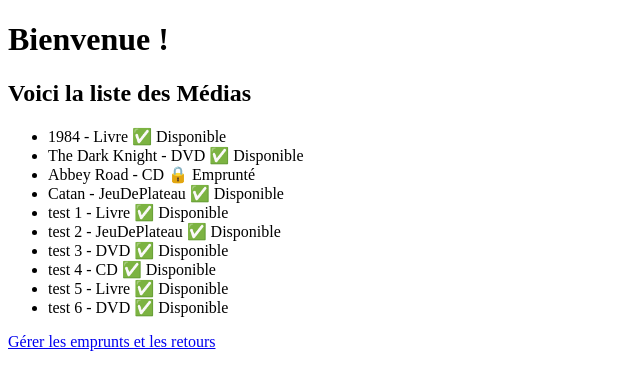
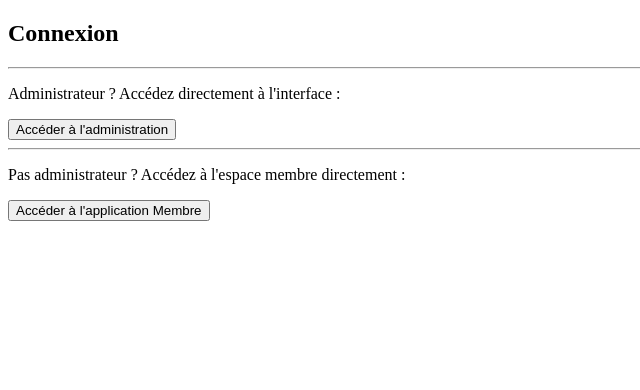
Before and after one commit to safir-github/gestion-mediatheque, a Django app: page / in a window 1280 px wide. Shown: the top 390 px of the page, without its empty margins (0-640 px from the left). Run offline with Django 5.2, Linux system fonts and the light colour scheme; data comes from the database, SQL or seed files in the repository.

Commit message:
quelques changement importants avec work-3

```diff
--- a/bibliotheque/models.py
+++ b/bibliotheque/models.py
@@ -3,7 +3,18 @@
 from django.utils.timezone import now
 from django.utils import timezone
 from datetime import timedelta
+from django.contrib.auth.models import AbstractUser
 
+
+class CustomUser(AbstractUser):
+    ROLE_CHOICES = (
+        ('bibliothecaire', 'Bibliothécaire'),
+        ('emprunteur', 'Emprunteur'),
+    )
+    role = models.CharField(max_length=15, choices=ROLE_CHOICES, default='emprunteur')
+
+    def is_bibliothecaire(self):
+        return self.role == 'bibliothecaire'
 
 
 class Membre(models.Model):
--- a/bibliotheque/templates/bibliotheque/liste_medias.html
+++ b/bibliotheque/templates/bibliotheque/liste_medias.html
@@ -20,6 +20,9 @@
 
 
 
+
+
+    <h1>Bienvenue Admin !</h1>
     <h2>Gestions des emprunts et des retours</h2>
 
     <ul>
--- a/gestion_media/settings.py
+++ b/gestion_media/settings.py
@@ -128,4 +128,6 @@
 # Default primary key field type
 # https://docs.djangoproject.com/en/5.1/ref/settings/#default-auto-field
 
+AUTH_USER_MODEL = 'bibliotheque.CustomUser'
+
 DEFAULT_AUTO_FIELD = 'django.db.models.BigAutoField'
--- a/gestion_media/urls.py
+++ b/gestion_media/urls.py
@@ -1,12 +1,14 @@
 from django.contrib import admin
 from django.urls import path, include  # Import de include
 from membre.views import liste_medias  # Importer la vue liste_medias depuis membre
+from membre.views import login_view
 
 
 
 urlpatterns = [
     path('admin/', admin.site.urls),
-    path('', liste_medias, name='accueil'),  # La liste des médias devient la page d'accueil
-    path('membre/', include('membre.urls')),  # Routes spécifiques à membre
-    path('bibliotheque/', include('bibliotheque.urls')),  # Routes spécifiques à bibliotheque
+    path('membre/', include('membre.urls')),
+    path('bibliotheque/', include('bibliotheque.urls')),
+    path("", login_view, name="accueil"),
+
 ]
--- a/membre/templates/membre/liste_medias.html
+++ b/membre/templates/membre/liste_medias.html
@@ -8,7 +8,7 @@
 <body>
 
 {% block content %}
-    <h1>Bienvenue !</h1>
+    <h1>Bienvenue Visiteur !</h1>
     <h2>Voici la liste des Médias</h2>
 
     <ul>
@@ -24,7 +24,8 @@
         {% endfor %}
     </ul>
 
-    <a href="{% url 'liste_medias' %}">Gérer les emprunts et les retours</a>
+
+     <a href="{% url 'accueil' %}">Retour à l'accueil</a>
 
 {% endblock %}
 
--- /dev/null
+++ b/membre/templates/membre/login.html
@@ -0,0 +1,33 @@
+<!DOCTYPE html>
+<html lang="fr">
+<head>
+    <meta charset="UTF-8">
+    <meta name="viewport" content="width=device-width, initial-scale=1.0">
+    <title>Connexion</title>
+</head>
+<body>
+    <h2>Connexion</h2>
+
+    {% if messages %}
+        {% for message in messages %}
+            <p style="color: red;">{{ message }}</p>
+        {% endfor %}
+    {% endif %}
+
+
+
+    <hr>
+
+    <p>Administrateur ? Accédez directement à l'interface :</p>
+    <a href="/bibliotheque/medias">
+        <button>Accéder à l'administration</button>
+    </a>
+
+    <hr>
+
+    <p>Pas administrateur ? Accédez à l'espace membre directement :</p>
+    <a href="{% url 'home_for_member' %}">
+        <button>Accéder à l'application Membre</button>
+    </a>
+</body>
+</html>
--- a/membre/urls.py
+++ b/membre/urls.py
@@ -1,6 +1,8 @@
 from django.urls import path
-from bibliotheque.views import liste_medias  # Import depuis bibliotheque
+from membre.views import liste_medias # Import depuis bibliotheque
+from .views import login_view
 
 urlpatterns = [
-    path('medias/', liste_medias, name='liste_medias_membre'),  # Réutilisation de la vue existante
+    path('medias/', liste_medias, name='home_for_member'),  # Réutilisation de la vue existante
+    path("login/", login_view, name="login"),
 ]
--- a/membre/views.py
+++ b/membre/views.py
@@ -1,8 +1,29 @@
-from django.shortcuts import render
+from django.shortcuts import render, redirect
 from bibliotheque.models import Media  # Import du modèle Media
+from django.contrib.auth import authenticate, login
+from django.contrib import messages
 
 
 def liste_medias(request):
     medias = Media.objects.all()  # Récupérer tous les médias
 
     return render(request, 'membre/liste_medias.html', {'medias': medias})
+
+
+def login_view(request):
+    if request.method == "POST":
+        username = request.POST["username"]
+        password = request.POST["password"]
+        user = authenticate(request, username=username, password=password)
+
+        if user is not None:
+            login(request, user)
+            # Vérifier le groupe ou le type d'utilisateur
+            if user.is_superuser:
+                return redirect("/bibliotheque/medias")  # Redirige vers l'administration
+            else:
+                return redirect("/membre/")  # Redirige vers l'espace membre
+        else:
+            messages.error(request, "Nom d'utilisateur ou mot de passe incorrect.")
+
+    return render(request, "membre/login.html")
```
Also changed, not shown: bibliotheque/migrations/0001_initial.py, bibliotheque/migrations/0002_media.py (deleted), bibliotheque/migrations/0003_emprunt.py (deleted), bibliotheque/migrations/0004_emprunt_rendu.py (deleted), db.sqlite3.
